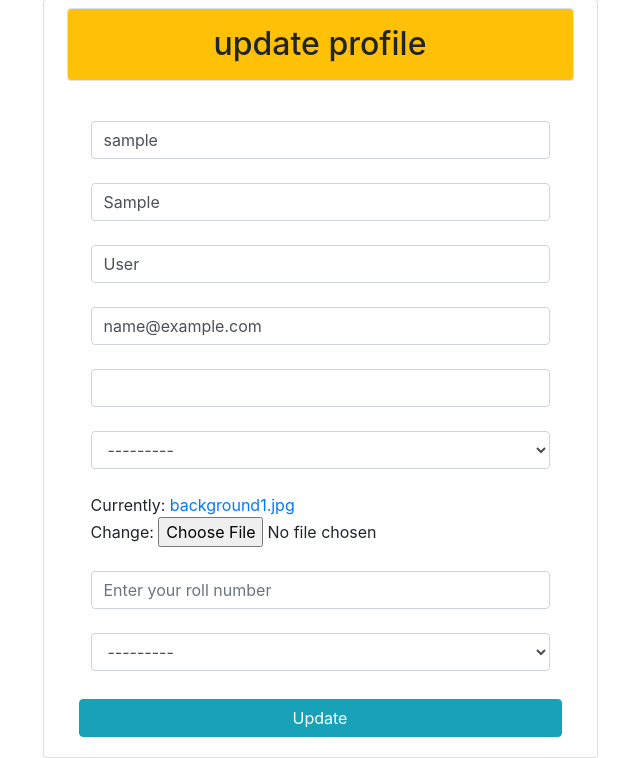
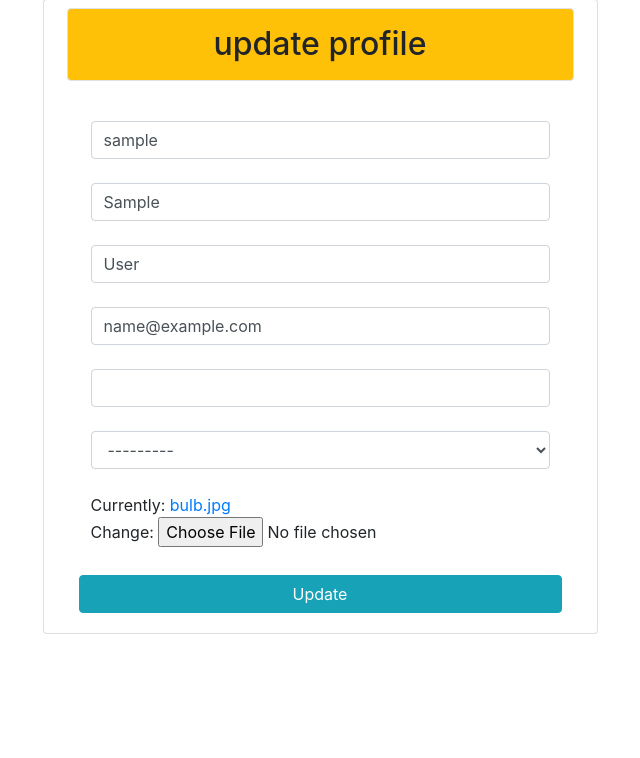
Before and after one commit to yaminivasa1524/project, a Django app: page /upf/ in a window 1280 px wide. Shown: the part 82-840 px from the top of the page, without its empty margins (320-960 px from the left). After the commit the page ends 716 px from the top, so only its background shows below. Run offline with Django 3.2, Linux system fonts and the light colour scheme; the visitor is signed in with stand-in values (Sample User, id 1); some libraries are stand-ins or nearby versions.

Commit message:
first commit

```diff
--- a/Food/forms.py
+++ b/Food/forms.py
@@ -33,9 +33,12 @@ class Usregis(UserCreationForm):
 		}
 
 class ContactForm(forms.Form):
-    from_email = forms.EmailField(required=True)
-    subject = forms.CharField(required=True)
-    message = forms.CharField(widget=forms.Textarea, required=True)
+    from_email = forms.EmailField(required=True,widget= forms.EmailInput
+                           (attrs={'placeholder':'Enter your email id'}))
+    subject = forms.CharField(required=True,widget= forms.TextInput
+                           (attrs={'placeholder':'Enter your name'}))
+    message = forms.CharField(required=True,widget=forms.Textarea
+    	                   (attrs={'placeholder':'Enter your issue....'}))
 
 class Upd(forms.ModelForm):
 	class Meta:
@@ -59,7 +62,7 @@ class Upd(forms.ModelForm):
 class Pad(forms.ModelForm):
 	class Meta:
 		model = Exfd
-		fields = ["age","gender","impf","rollno","collegename"]
+		fields = ["age","gender","impf"]
 		widgets = {
 		"age":forms.NumberInput(attrs={
 			"class":"form-control",
@@ -67,13 +70,13 @@ class Pad(forms.ModelForm):
 		"gender":forms.Select(attrs={
 			"class":"form-control",
 			}),
-		"rollno":forms.TextInput(attrs={
-			"class":"form-control",
-			"placeholder":"Enter your roll number",
-			}),
-		"collegename":forms.Select(attrs={
-			"class":"form-control",
-			}),
+		# "rollno":forms.TextInput(attrs={
+		# 	"class":"form-control",
+		# 	"placeholder":"Enter your roll number",
+		# 	}),
+		# "collegename":forms.Select(attrs={
+		# 	"class":"form-control",
+		# 	}),
 		}
 
 class SoF(forms.ModelForm):
--- a/Food/models.py
+++ b/Food/models.py
@@ -6,13 +6,13 @@ from django.dispatch import receiver
 # Create your models here.
 class Exfd(models.Model):
 	g =[('M','Male'),('FM','FeMale')]
-	clg = [('AANM',"AANM & VVRSR Polytechnic"),('SVGP',"S.V Govt polytechnic"),('AANMR',"AANM & VVRSR Polytechnic - RJYD")]
+	# clg = [('AANM',"AANM & VVRSR Polytechnic"),('SVGP',"S.V Govt polytechnic"),('AANMR',"AANM & VVRSR Polytechnic - RJYD")]
 	d = models.OneToOneField(User,on_delete=models.CASCADE)
 	age = models.IntegerField(null=True)
 	gender = models.CharField(choices=g,max_length=10)
-	rollno = models.CharField(max_length=10)
-	collegename = models.CharField( max_length= 7,choices=clg)
-	impf = models.ImageField(upload_to="Profile/",default="background1.jpg")
+	# rollno = models.CharField(max_length=10)
+	# collegename = models.CharField( max_length= 7,choices=clg)
+	impf = models.ImageField(upload_to="Profile/",default="bulb.jpg")
 
 
 @receiver(post_save,sender=User)
--- a/Food/templates/sa/base.html
+++ b/Food/templates/sa/base.html
@@ -8,7 +8,7 @@
   <link rel="stylesheet" type="text/css" href="{% static 'css/bootstrap.min.css' %}">
   <link rel="stylesheet" href="https://use.fontawesome.com/releases/v5.6.3/css/all.css" integrity="sha384-UHRtZLI+pbxtHCWp1t77Bi1L4ZtiqrqD80Kn4Z8NTSRyMA2Fd33n5dQ8lWUE00s/" crossorigin="anonymous">
   <link rel="stylesheet" href="https://maxcdn.bootstrapcdn.com/font-awesome/4.4.0/css/font-awesome.min.css"></head>
-  <link rel="icon" type="text/css" href="{% static 'images/online.jpg' %}">
+  <link rel="icon" type="text/css" href="{% static 'images/foodie3.jpg' %}">
   <script type="text/javascript" src="{% static 'js/demo.js' %}"></script>
   <script type="text/javascript" src="{% static 'js/bootstrap.min.js' %}"></script>
 </head>
--- a/Food/templates/sa/login.html
+++ b/Food/templates/sa/login.html
@@ -22,7 +22,7 @@
 		</form>
 	</div>
 <div class="col-md-4">
-	<img src="{% static 'images/login.jpg' %}" alt="logo" style="width:420px;height:230px" class="mt-3 ml-2">
+	<img src="{% static 'images/login.jpg' %}" alt="logo" style="width:420px;height:230px" class="mt-3 ml-2" class="img-responsive">
 </div>
 </div>
 </div>
```
Also changed, not shown: Food/templates/sa/logout.html (+6 -3 lines), Food/static/images/images.jpg (added), Project/static/images/Profile/Aloo_methi.jpg (added).
